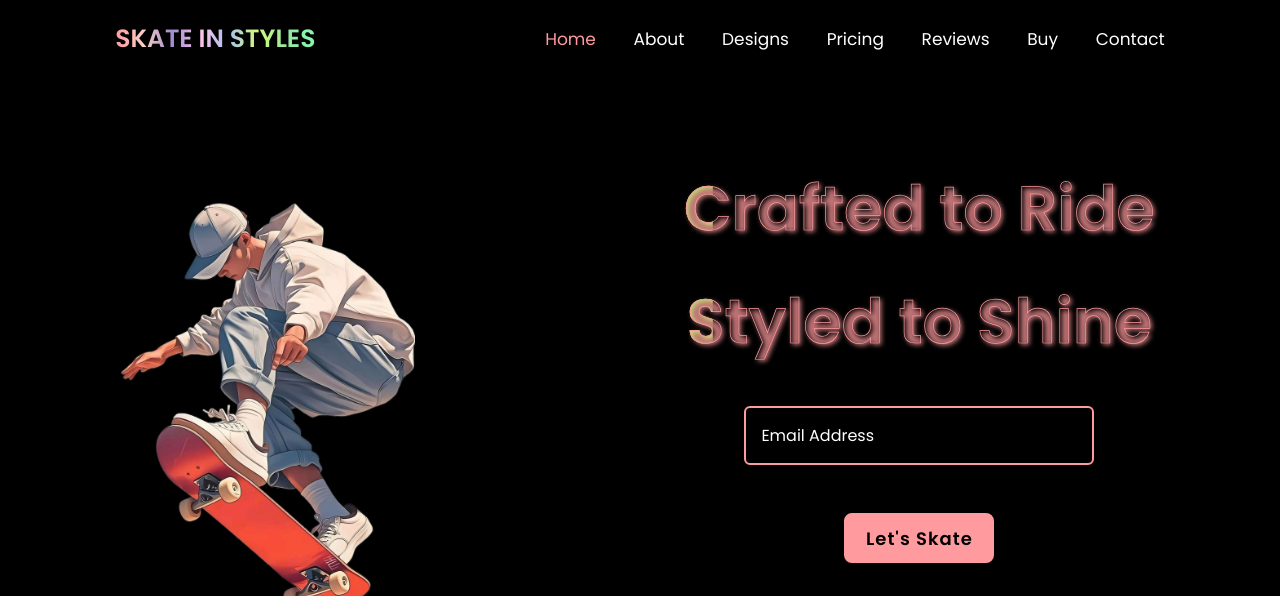
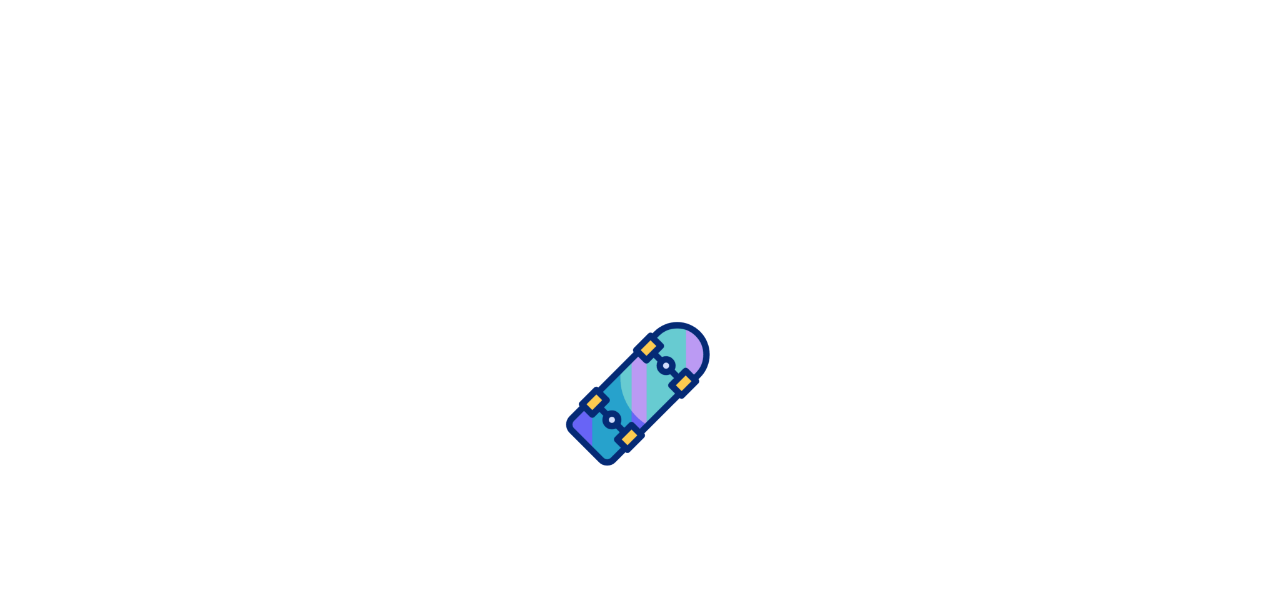
Before and after one commit to dib-o/Skate-Website-Page-Development, a plain HTML site: page index.html in a window 1280 px wide. Shown: the top 596 px of the page. Drawn offline with nearby package versions, Linux system fonts and the light colour scheme.

Commit message:
Add Preloader

```diff
--- a/index.html
+++ b/index.html
@@ -10,6 +10,14 @@
 </head>
 
 <body>
+
+    <div id="preloader">
+        <div class="loader">
+            <img src="gif/skate2.gif" alt="">
+        </div>
+    </div>
+
+    <div id="skate-content" style="display: none;">
         <header class="header" id="header">
             <a href="" class="logo">Skate In Styles<span class="animate" style="--i:1;"></span></a>
             <div class="bx bx-menu" id="menu-icon"><span class="animate" style="--i:2;"></span></div>
@@ -584,6 +592,8 @@
                 <span class="animate scroll" style="--i:3;"></span>
             </div>
         </footer>
+    </div>
+
 
     <script src="script.js"></script>
 </body>
--- a/script.js
+++ b/script.js
@@ -117,3 +117,17 @@ window.onscroll = () => {
 
     footer.classList.toggle('show-animate', this.innerHeight + this.scrollY >= document.scrollingElement.scrollHeight);
 }
+
+window.addEventListener("load", () => {
+    const preloader = document.getElementById('preloader');
+    const content = document.getElementById('skate-content');
+
+    setTimeout(() => {
+        preloader.classList.add('fade-out');
+
+        setTimeout(() => {
+            preloader.style.display = 'none';
+            content.style.display = 'block';
+        }, 1000);
+    }, 5500);
+});
--- a/styles.css
+++ b/styles.css
@@ -61,6 +61,30 @@ body {
 html {
     font-size: 62.5%;
     overflow-x: hidden;
+}
+
+#preloader {
+    position: fixed;
+    top: 0;
+    left: 0;
+    width: 100%;
+    height: 100vh;
+    background: white;
+    display: flex;
+    justify-content: center;
+    align-items: center;
+    z-index: 9999;
+    transition: opacity 0.8s ease;
+}
+
+#preloader.fade-out {
+    opacity: 0;
+    pointer-events: none;
+}
+
+#preloader .loader img {
+    width: 20rem;
+    height: 20rem;
 }
 
 .header {
```
Also changed, not shown: gif/skate.gif (added), gif/skate2.gif (added). Lines whose indentation alone changed are shown as unchanged.
